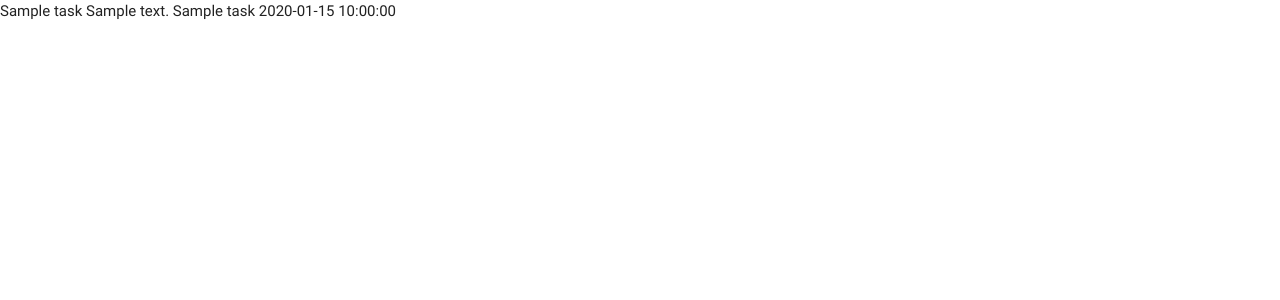
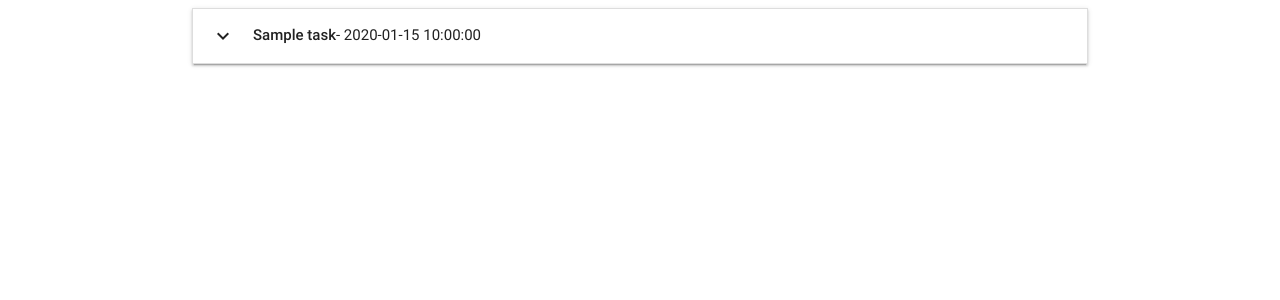
Before and after one commit to nsedan/task_manager, a Flask app: page / in a window 1280 px wide. Shown: the top 300 px of the page. Run offline with Flask 2, Linux system fonts and the light colour scheme; a database or web service that is not in the repository returns one stand-in record (values such as "Sample title"); some libraries are stand-ins or nearby versions.

Commit message:
collapsible tasks style added

```diff
--- a/templates/tasks.html
+++ b/templates/tasks.html
@@ -1,10 +1,18 @@
 {% extends 'base.html' %}
 {% block content %}
-    {% for task in tasks %}
-        {{ task.task_name }}
-        {{ task.task_description }}
-        {{ task.category_name }}
-        {{ task.due_date }}
-        {{ task.is_urgent }}
-    {% endfor %}
+
+<div class="container">
+	<ul class="collapsible">
+		{% for task in tasks %}
+		<li>
+			<div class="collapsible-header"><i class="material-icons">expand_more</i>
+				<strong>{{ task.task_name }}</strong> - {{ task.due_date }}
+			</div>
+			<div class="collapsible-body"><span><strong>Notes:</strong> {{ task.task_description }}</span>
+				<p><strong>Category:</strong> {{ task.category_name }}</p>
+			</div>
+		</li>
+		{% endfor %}
+	</ul>
+</div>
 {% endblock %}
```
